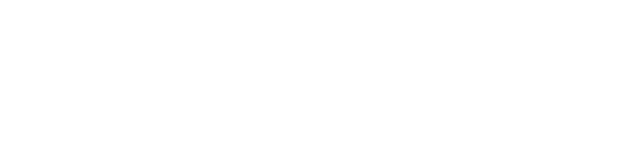
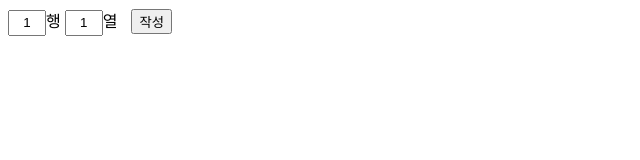
Before and after one commit to yj0903/Doit-HTML-CSS-JS, a plain HTML site: page 17/quiz-2.html in a window 1280 px wide. Shown: the whole page, without its empty margins (0-640 px from the left). Drawn offline with Linux system fonts and the light colour scheme.

Commit message:
solve quiz

```diff
--- a/17/quiz-2.html
+++ b/17/quiz-2.html
@@ -4,8 +4,59 @@
 	<meta charset="UTF-8">
 	<meta name="viewport" content="width=device-width, initial-scale=1.0">
 	<title>연습문제 2</title>
+
+	<style>
+		form {
+		  margin-bottom:30px;
+		}
+		input[type="text"] {
+		  width:30px;
+		  height:20px;
+		  text-align: center;
+		}
+		button {
+		  margin-left:10px;
+		}
+		table {
+		  width:300px;
+		}
+		table, td {
+		  border:1px solid #ccc;
+		  border-collapse: collapse;
+		}
+		td {
+		  padding:10px;
+		}
+	</style>
+
 </head>
 <body>
+	<form>
+		<input type="text" id="rCount" value="1">행
+		<input type="text" id="cCount" value="1">열
+		<button onclick="drawTable(); return false;">작성</button>
+	  </form>
+	  <div id="contents"></div>
 
+	  <script>
+		function drawTable() {
+		  var rCount = document.querySelector("#rCount").value;
+		  var cCount = document.querySelector("#cCount").value;
+
+		  var newTable = document.createElement("table");
+		  for(i = 0; i < rCount; i++) {
+			var newRow = document.createElement("tr");
+			for(j = 0; j < cCount; j++) {
+			  var newCell = document.createElement("td");
+			  var cellText = document.createTextNode(i + ", " + j);
+			  newCell.appendChild(cellText);
+			  newRow.appendChild(newCell);
+			}
+			newTable.appendChild(newRow);
+		  }
+		  var contents = document.querySelector("#contents");
+		  contents.appendChild(newTable);
+		}
+	  </script>
 </body>
 </html>
```
Also changed, not shown: 17/quiz-1.html (+12 -0 lines).
